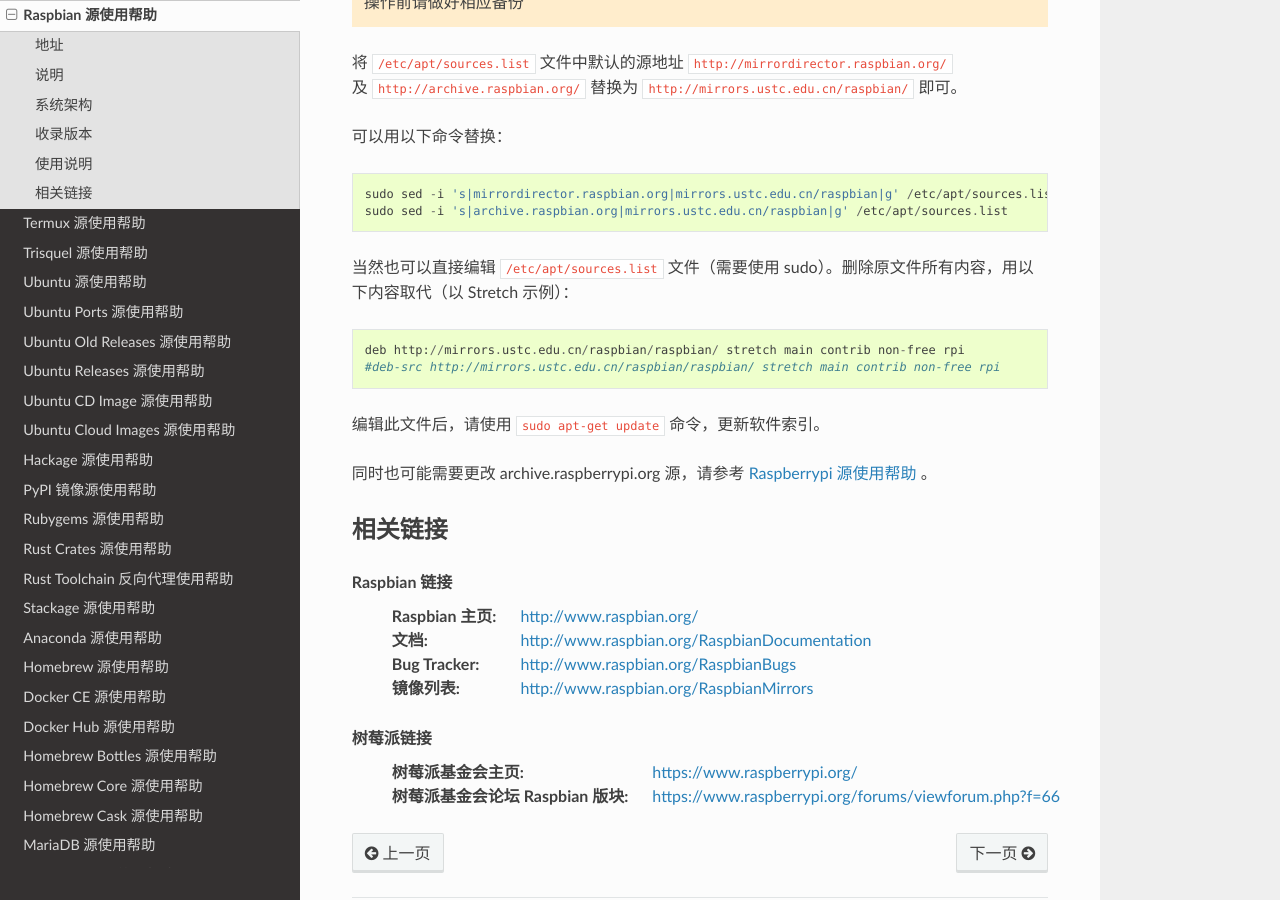
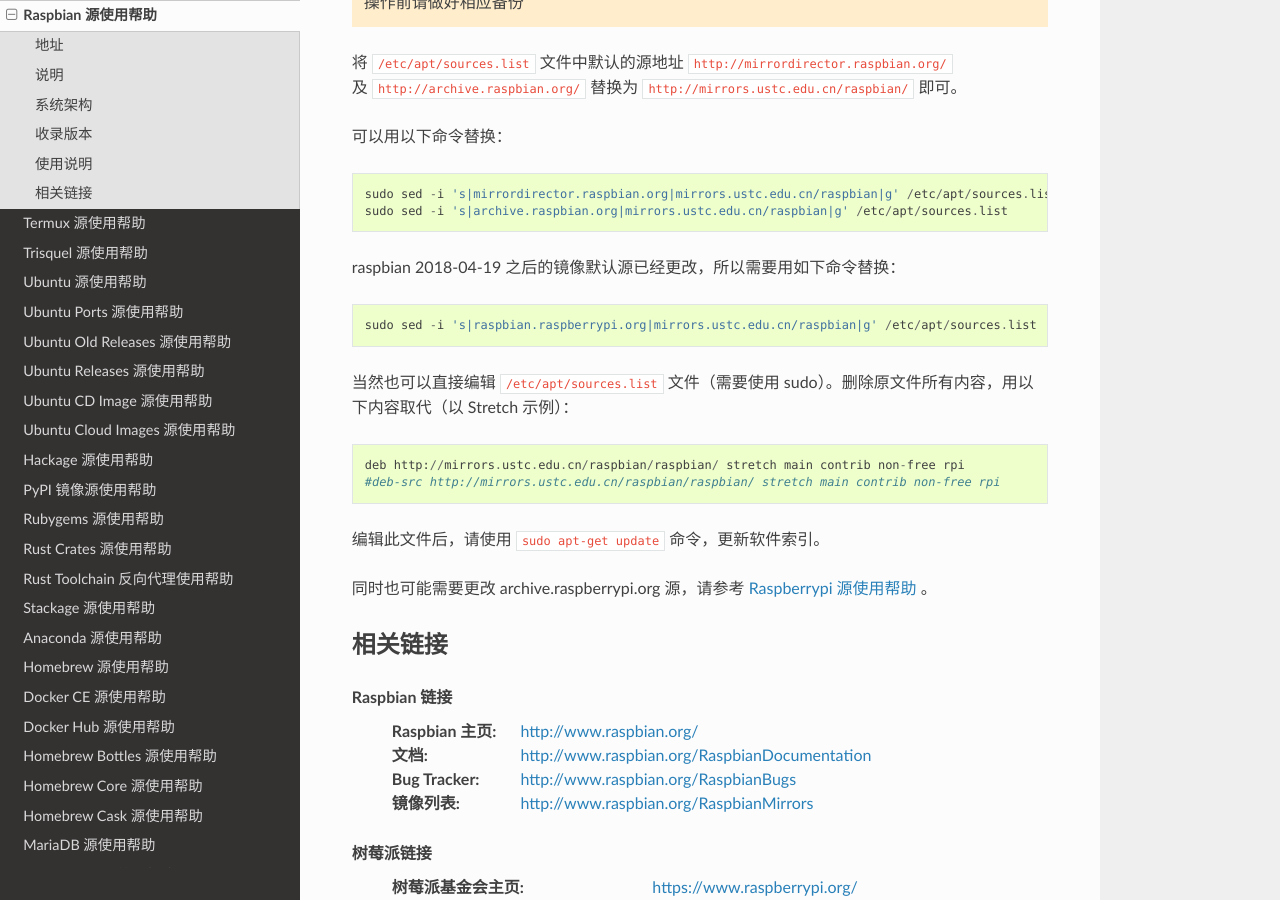
Before and after one commit to ustclug/mirrorhelp, a Sphinx documentation site: the page built from source/raspbian.rst, in a window 1280 px wide and 900 px high, scrolled down 777 px. Built offline with Sphinx 7.4.7 and the Read the Docs theme 2.0.0, drawn with Linux system fonts in a browser that asks for light colours; pages that are not in the unit, such as notebooks, are missing from menus.

Commit message:
Update raspbian.rst

```diff
--- a/source/raspbian.rst
+++ b/source/raspbian.rst
@@ -41,6 +41,12 @@
   sudo sed -i 's|mirrordirector.raspbian.org|mirrors.ustc.edu.cn/raspbian|g' /etc/apt/sources.list
   sudo sed -i 's|archive.raspbian.org|mirrors.ustc.edu.cn/raspbian|g' /etc/apt/sources.list
 
+raspbian 2018-04-19 之后的镜像默认源已经更改，所以需要用如下命令替换：
+
+::
+
+  sudo sed -i 's|raspbian.raspberrypi.org|mirrors.ustc.edu.cn/raspbian|g' /etc/apt/sources.list
+
 当然也可以直接编辑 :file:`/etc/apt/sources.list` 文件（需要使用 sudo）。删除原文件所有内容，用以下内容取代（以 Stretch 示例）：
 
 ::
```
